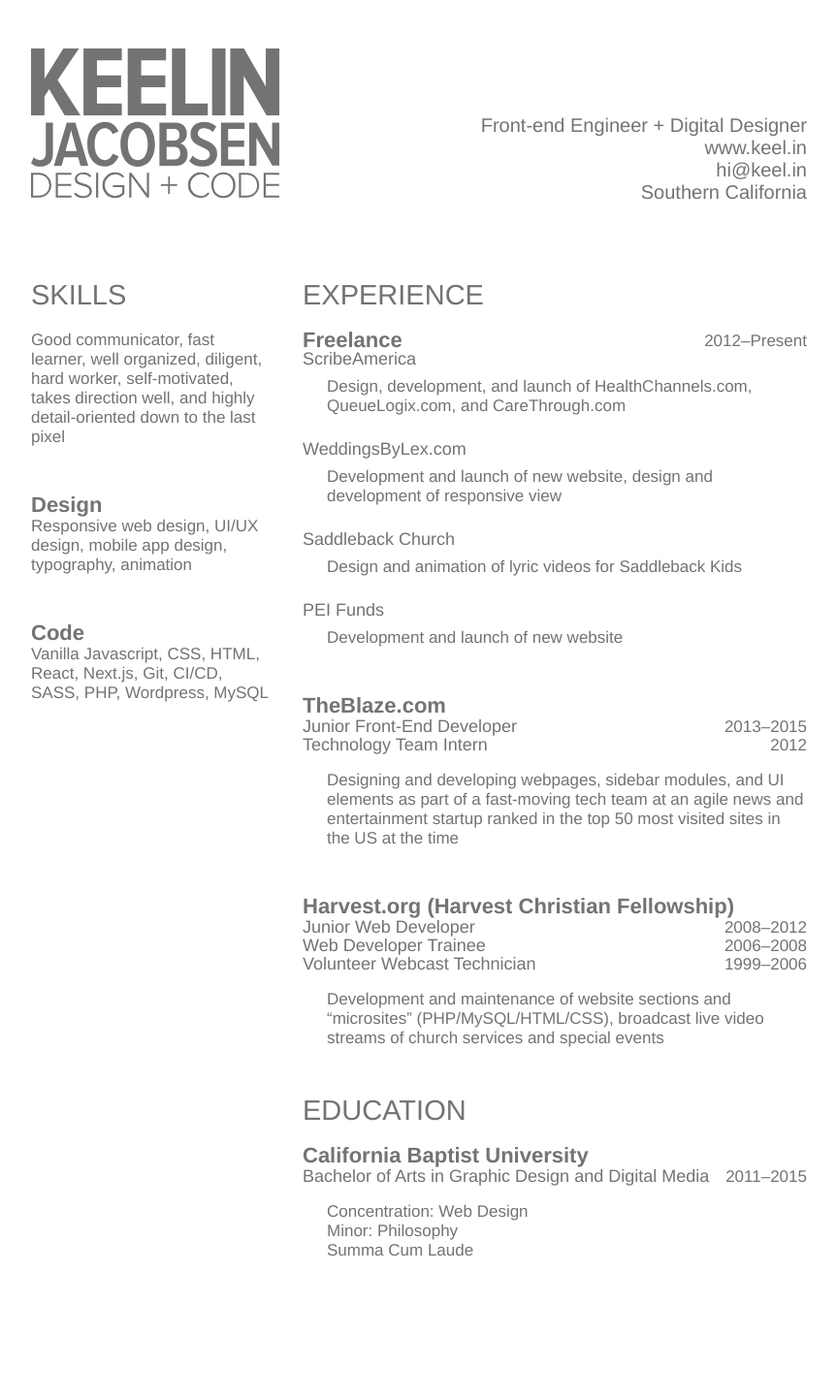
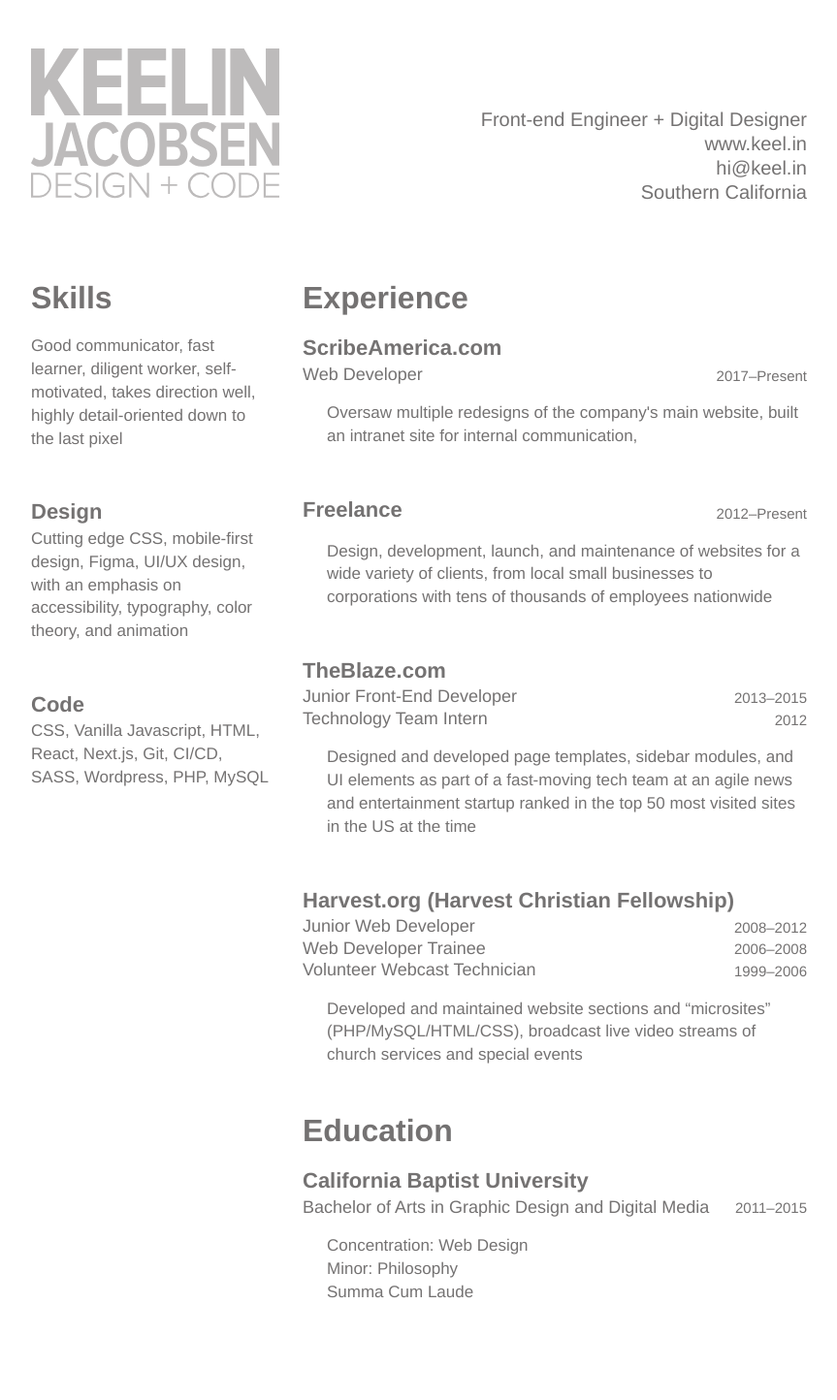
Before and after one commit to KeelinJ/keelinj.github.io, a Jekyll site: the page built from docs/resume.html, in a window 1280 px wide. Shown: the whole page at 97% size, without its empty margins (208-1071 px from the left). Built offline with Jekyll 4.4.1, drawn with Linux system fonts in a browser that asks for light colours; before the commit the page ends 1400 px from its top, so only the background shows below that.

Commit message:
more updates

```diff
--- a/docs/css/resume.scss
+++ b/docs/css/resume.scss
@@ -22,12 +22,13 @@ body {
   font-family: "proxima-nova", helvetica, arial, sans-serif;
   //color: #8a8888;
   color: #747272;
+  line-height: 1.25;
   -webkit-font-smoothing: antialiased;
   -moz-osx-font-smoothing: grayscale;
 }
 svg.logo {
-  //fill: #BDBBBB;
-  fill: #747272;
+  fill: #bdbbbb;
+  //fill: #747272;
 }
 a {
   //color: #8a8888;
@@ -77,27 +78,23 @@ h5 {
   margin: 0;
 }
 h2 {
-  font-size: 29px;
-  font-weight: 100;
-  line-height: 29px;
-  text-transform: uppercase;
+  font-size: 32px;
+  font-weight: 700;
+  line-height: 1;
   margin-bottom: 22px;
 }
 h3 {
   font-size: 22px;
   font-weight: 600;
-  line-height: 20px;
   margin-bottom: 2px;
 }
 h4 {
   font-size: 18px;
   font-weight: 400;
-  line-height: 18px;
 }
 h5 {
-  font-size: 17px;
-  font-weight: 300;
-  line-height: 19px;
+  font-size: 15px;
+  font-weight: 400;
 }
 main {
   @extend %clearfix;
@@ -112,7 +109,7 @@ article:last-of-type {
 article p {
   padding-left: 25px;
   font-size: 17px;
-  line-height: 20px;
+  line-height: 1.4;
 }
 .wrapper {
   display: flex;
@@ -143,9 +140,9 @@ article p {
   padding: 0;
   margin-top: 0;
 }
-.freelance p {
+/*.freelance p {
   margin: 10px 0 25px;
-}
+}*/
 @media screen and (max-width: 800px) {
   .experience,
   .education {
--- a/docs/resume.html
+++ b/docs/resume.html
@@ -18,57 +18,54 @@ permalink: /resume/
     <h2>Skills</h2>
     <article>
       <p>
-        Good communicator, fast learner, well organized, diligent, hard worker,
-        self-motivated, takes direction well, and highly detail-oriented down to
-        the last pixel
+        Good communicator, fast learner, diligent worker, self-motivated, takes
+        direction well, highly detail-oriented down to the last pixel
       </p>
     </article>
     <article>
       <h3>Design</h3>
       <p>
-        Responsive web design, UI/UX design, mobile app design, typography,
-        animation
+        Cutting edge CSS, mobile-first design, Figma, UI/UX design, with an
+        emphasis on accessibility, typography, color theory, and animation
       </p>
     </article>
     <article>
       <h3>Code</h3>
       <p>
-        Vanilla Javascript, CSS, HTML, React, Next.js, Git, CI/CD, SASS, PHP,
-        Wordpress, MySQL
+        CSS, Vanilla Javascript, HTML, React, Next.js, Git, CI/CD, SASS,
+        Wordpress, PHP, MySQL
       </p>
     </article>
-    <!--<article>
+    {% comment %}
+    <article>
       <h3>Software</h3>
       <p>Figma, Sketch, Photoshop, Illustrator, After Effects, InDesign</p>
-    </article>-->
+    </article>
+    {% endcomment %}
   </section>
   <section class="experience">
     <h2>Experience</h2>
-    <article class="freelance">
+    <article>
+      <h3>ScribeAmerica.com</h3>
+      <div class="wrapper">
+        <h4 class="left">Web Developer</h4>
+        <h5 class="right">2017&ndash;Present</h5>
+      </div>
+      <p>
+        Oversaw multiple redesigns of the company's main website, built an
+        intranet site for internal communication,
+      </p>
+    </article>
+    <article>
       <div class="wrapper">
         <h3 class="left">Freelance</h3>
         <h5 class="right">2012&ndash;Present</h5>
       </div>
-      <h4>ScribeAmerica</h4>
       <p>
-        Design, development, and launch of HealthChannels.com, QueueLogix.com,
-        and CareThrough.com
+        Design, development, launch, and maintenance of websites for a wide
+        variety of clients, from local small businesses to corporations with
+        tens of thousands of employees nationwide
       </p>
-      <h4>WeddingsByLex.com</h4>
-      <p>
-        Development and launch of new website, design and development of
-        responsive view
-      </p>
-      <h4>Saddleback Church</h4>
-      <p>Design and animation of lyric videos for Saddleback Kids</p>
-      <h4>PEI Funds</h4>
-      <p>Development and launch of new website</p>
-      {% comment %}
-      <p>
-        Digital design and development, specializing in UI Design and Front-End
-        Development
-      </p>
-      {% endcomment %}
     </article>
     <article>
       <h3>TheBlaze.com</h3>
@@ -81,8 +78,8 @@ permalink: /resume/
         <h5 class="right">2012</h5>
       </div>
       <p>
-        Designing and developing webpages, sidebar modules, and UI elements as
-        part of a fast-moving tech team at an agile news and entertainment
+        Designed and developed page templates, sidebar modules, and UI elements
+        as part of a fast-moving tech team at an agile news and entertainment
         startup ranked in the top 50 most visited sites in the US at the time
       </p>
     </article>
@@ -101,7 +98,7 @@ permalink: /resume/
         <h5 class="right">1999&ndash;2006</h5>
       </div>
       <p>
-        Development and maintenance of website sections and “microsites”
+        Developed and maintained website sections and “microsites”
         (PHP/MySQL/HTML/CSS), broadcast live video streams of church services
         and special events
       </p>
```
